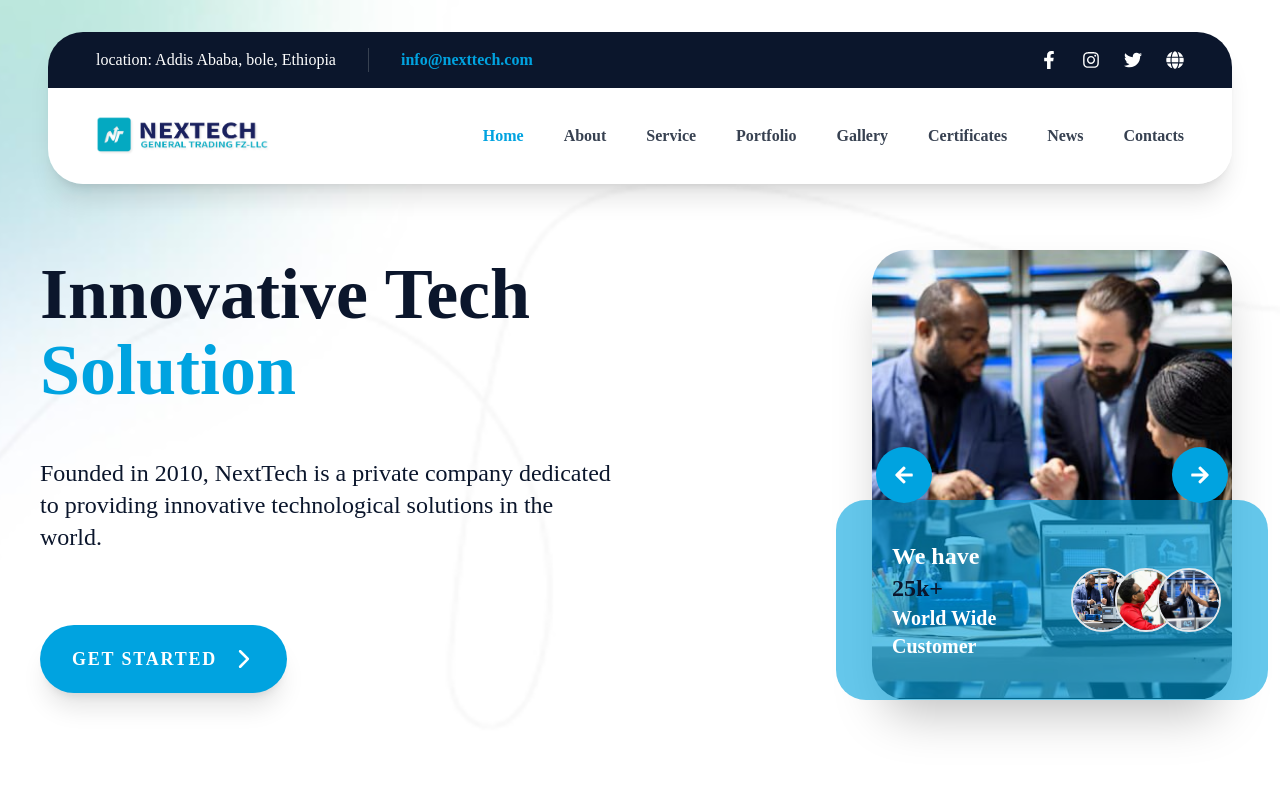
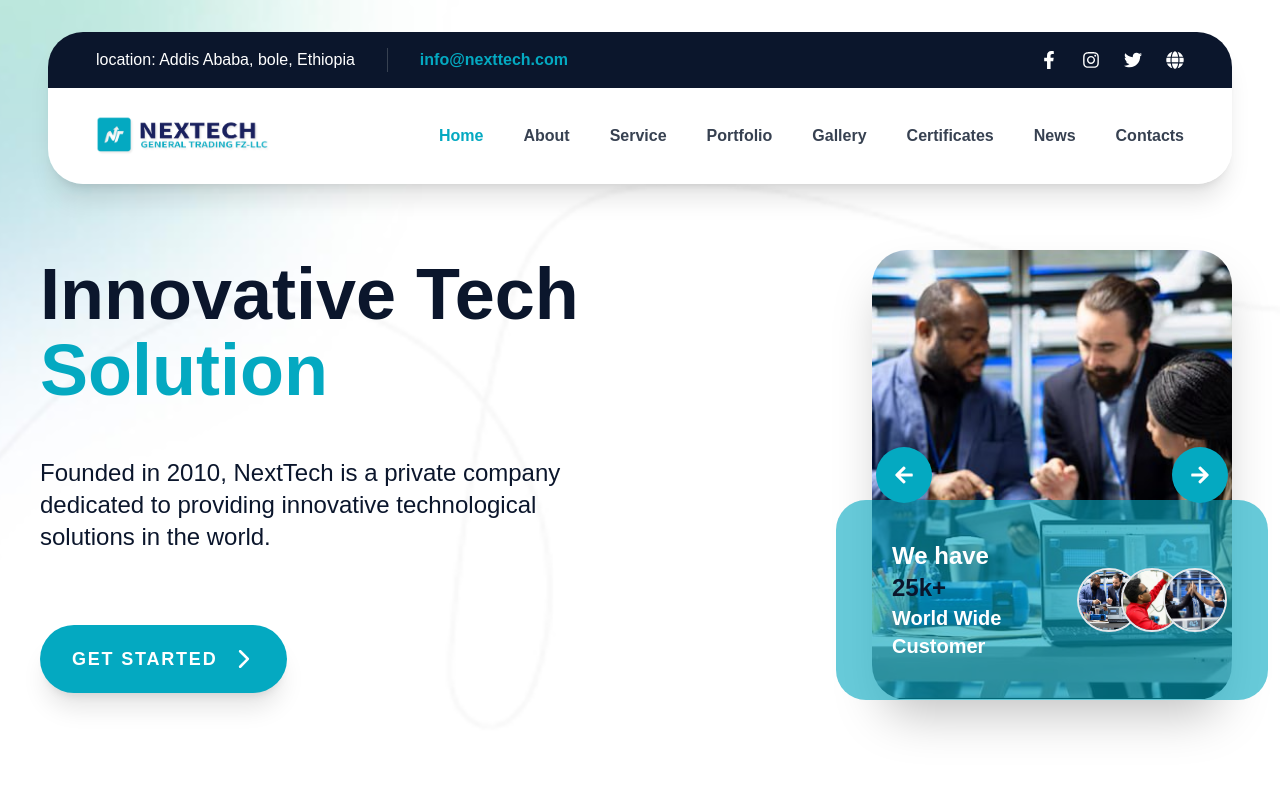
Before and after one commit to DavidIsDawit/NextTech_Project, a React (Vite) app: page / in a window 1280 px wide. Shown: the top 800 px of the page. Built offline with nearby package versions, Linux system fonts and the light colour scheme.

Commit message:
updated tailwind.config

```diff
--- a/tailwind.config.js
+++ b/tailwind.config.js
@@ -3,15 +3,16 @@ export default {
   content: ["./index.html", "./src/**/*.{js,ts,jsx,tsx}"],
   theme: {
     fontFamily: {
-      sans: "Roboto Mono",
-    },
+        // This replaces Roboto Mono and sets Source Sans 3 as the default
+        sans: ['"Source Sans 3"', 'sans-serif'],
+      },
 
     extend: {
       scale: {
         120: "1.2",
       },
       colors: {
-        primary: "#00A3E0",
+        primary: "#04A9C1",
         secondary: "#0B162C",
         tertiary :"#B6BFDA",
         primaryHover: "#0d1476ff",
```
